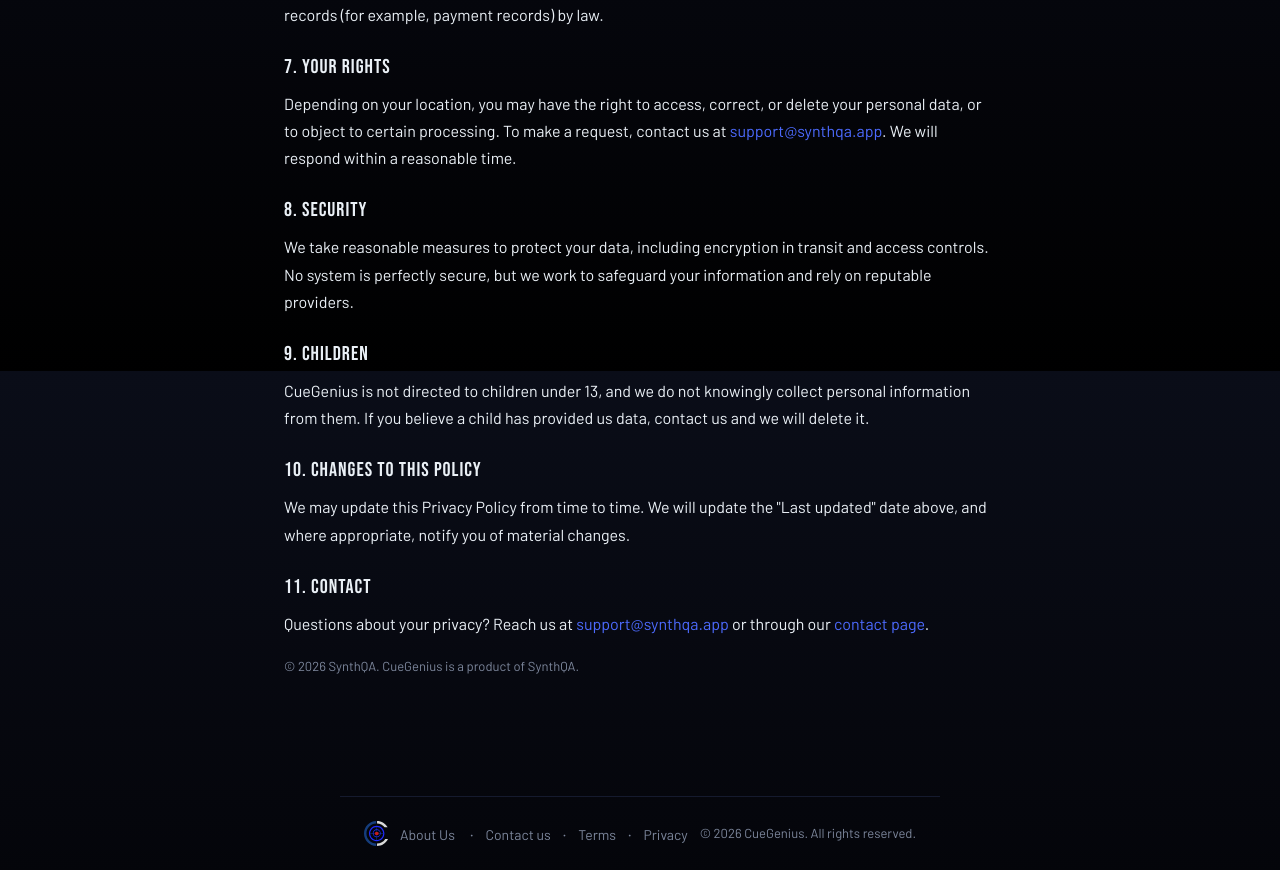
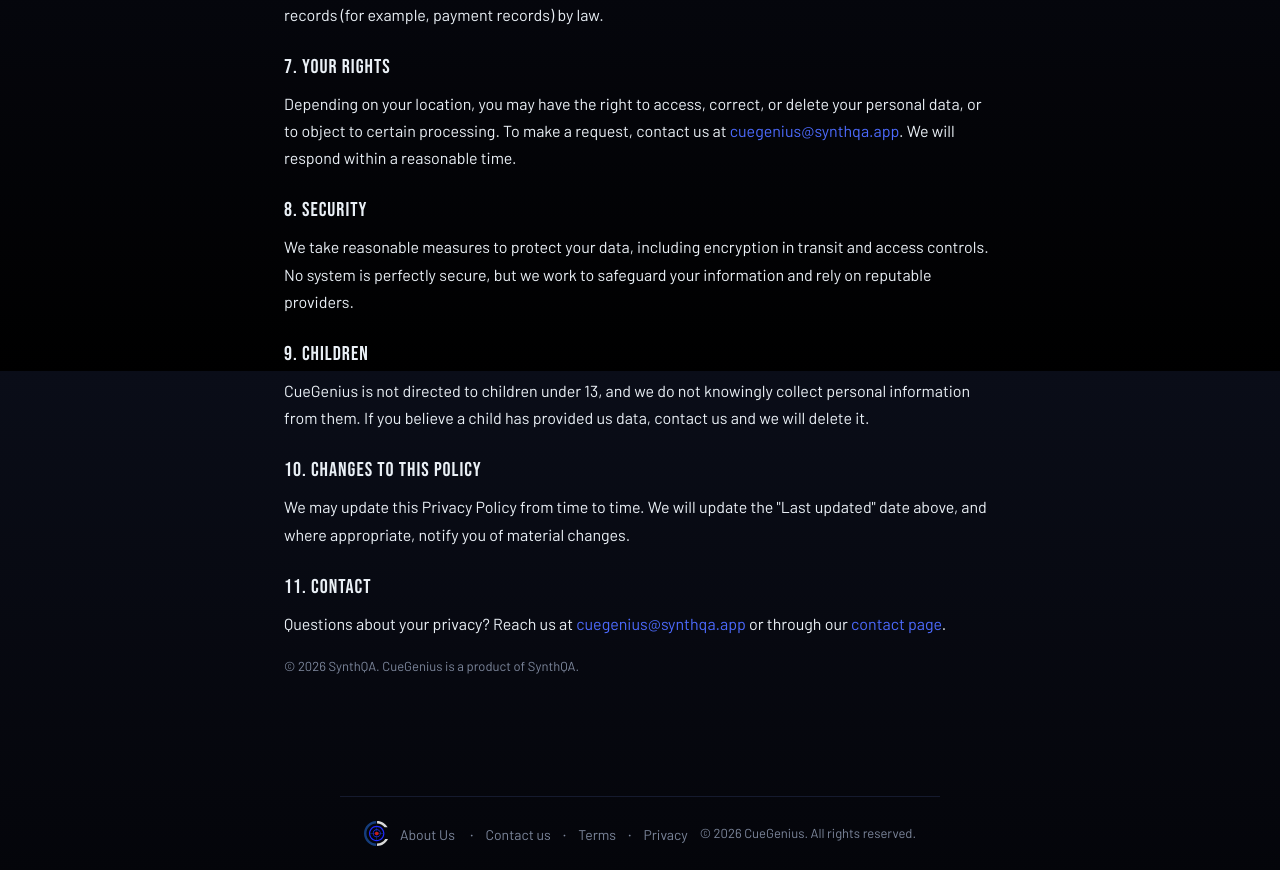
Before and after one commit to perryniesha2-ops/CueGeniusPoolApp, a Next.js app: page /privacy in a window 1280 px wide. Shown: the part 1229-2099 px from the top of the page. Built offline with nearby package versions, Linux system fonts and the light colour scheme; no server answers.

Commit message:
updated email

```diff
--- a/src/app/about/page.tsx
+++ b/src/app/about/page.tsx
@@ -56,7 +56,7 @@
         <div className="section-title">Contact</div>
         <p style={{ lineHeight: 1.7, color: "var(--cream)" }}>
           Questions, feedback, or issues? Reach us at{" "}
-          <a href="mailto:support@synthqa.app">support@synthqa.app</a>.
+          <a href="mailto:cuegenius@synthqa.app">cuegenius@synthqa.app</a>.
         </p>
       </div>
 
--- a/src/app/privacy/page.tsx
+++ b/src/app/privacy/page.tsx
@@ -90,8 +90,8 @@
         Depending on your location, you may have the right to access, correct,
         or delete your personal data, or to object to certain processing. To
         make a request, contact us at{" "}
-        <a href="mailto:support@synthqa.app">support@synthqa.app</a>. We will
-        respond within a reasonable time.
+        <a href="mailto:cuegenius@synthqa.app">cuegenius@synthqa.app</a>. We
+        will respond within a reasonable time.
       </Section>
 
       <Section title="8. Security">
@@ -114,8 +114,8 @@
 
       <Section title="11. Contact">
         Questions about your privacy? Reach us at{" "}
-        <a href="mailto:support@synthqa.app">support@synthqa.app</a> or through
-        our <a href="/contact">contact page</a>.
+        <a href="mailto:cuegenius@synthqa.app">cuegenius@synthqa.app</a> or
+        through our <a href="/contact">contact page</a>.
       </Section>
 
       <p className="muted" style={{ fontSize: 13, marginTop: 20 }}>
--- a/src/app/terms/page.tsx
+++ b/src/app/terms/page.tsx
@@ -7,15 +7,17 @@
   return (
     <main className="app" style={{ maxWidth: 760 }}>
       <h1>Terms of Service</h1>
-      <p className="muted" style={{ marginBottom: 24 }}>Last updated: {updated}</p>
+      <p className="muted" style={{ marginBottom: 24 }}>
+        Last updated: {updated}
+      </p>
 
       <div className="card">
         <p style={{ lineHeight: 1.7 }}>
-          These Terms of Service (&quot;Terms&quot;) govern your use of CueGenius
-          (&quot;the Service&quot;), operated by SynthQA (&quot;we,&quot;
-          &quot;us,&quot; or &quot;our&quot;). By creating an account or using the
-          Service, you agree to these Terms. If you do not agree, please do not
-          use the Service.
+          These Terms of Service (&quot;Terms&quot;) govern your use of
+          CueGenius (&quot;the Service&quot;), operated by SynthQA
+          (&quot;we,&quot; &quot;us,&quot; or &quot;our&quot;). By creating an
+          account or using the Service, you agree to these Terms. If you do not
+          agree, please do not use the Service.
         </p>
       </div>
 
@@ -66,44 +68,44 @@
         You may cancel your subscription at any time; cancellation takes effect
         at the end of the current billing period, and you retain access until
         then. We do not generally provide refunds for partial billing periods
-        except where required by law. Payments are processed by Stripe; we do not
-        store your full card details.
+        except where required by law. Payments are processed by Stripe; we do
+        not store your full card details.
       </Section>
 
       <Section title="7. Acceptable use">
-        You agree not to misuse the Service, including attempting to access it by
-        unauthorized means, disrupting its operation, reselling access, or using
-        it to violate any law. We may suspend or terminate accounts that violate
-        these Terms.
+        You agree not to misuse the Service, including attempting to access it
+        by unauthorized means, disrupting its operation, reselling access, or
+        using it to violate any law. We may suspend or terminate accounts that
+        violate these Terms.
       </Section>
 
       <Section title="8. Your data">
-        You retain ownership of the match data you enter. You grant us permission
-        to store and process it to provide the Service. Our handling of personal
-        data is described in our{" "}
+        You retain ownership of the match data you enter. You grant us
+        permission to store and process it to provide the Service. Our handling
+        of personal data is described in our{" "}
         <a href="/privacy">Privacy Policy</a>.
       </Section>
 
       <Section title="9. Disclaimers and limitation of liability">
-        The Service is provided &quot;as is&quot; without warranties of any kind.
-        The performance estimates are approximations and we do not guarantee
-        their accuracy. To the fullest extent permitted by law, we are not liable
-        for any indirect, incidental, or consequential damages arising from your
-        use of the Service. Our total liability is limited to the amount you paid
-        us in the twelve months preceding the claim.
+        The Service is provided &quot;as is&quot; without warranties of any
+        kind. The performance estimates are approximations and we do not
+        guarantee their accuracy. To the fullest extent permitted by law, we are
+        not liable for any indirect, incidental, or consequential damages
+        arising from your use of the Service. Our total liability is limited to
+        the amount you paid us in the twelve months preceding the claim.
       </Section>
 
       <Section title="10. Changes to these Terms">
-        We may update these Terms from time to time. If we make material changes,
-        we will update the &quot;Last updated&quot; date and, where appropriate,
-        notify you. Continued use of the Service after changes take effect
-        constitutes acceptance.
+        We may update these Terms from time to time. If we make material
+        changes, we will update the &quot;Last updated&quot; date and, where
+        appropriate, notify you. Continued use of the Service after changes take
+        effect constitutes acceptance.
       </Section>
 
       <Section title="11. Contact">
         Questions about these Terms? Reach us at{" "}
-        <a href="mailto:support@synthqa.app">support@synthqa.app</a> or through
-        our <a href="/contact">contact page</a>.
+        <a href="mailto:cuegenius@synthqa.app">cuegenius@synthqa.app</a> or
+        through our <a href="/contact">contact page</a>.
       </Section>
 
       <p className="muted" style={{ fontSize: 13, marginTop: 20 }}>
@@ -113,7 +115,13 @@
   );
 }
 
-function Section({ title, children }: { title: string; children: React.ReactNode }) {
+function Section({
+  title,
+  children,
+}: {
+  title: string;
+  children: React.ReactNode;
+}) {
   return (
     <div style={{ marginBottom: 20 }}>
       <h2 style={{ fontSize: 20, marginBottom: 8 }}>{title}</h2>
--- a/src/lib/actions/contact.ts
+++ b/src/lib/actions/contact.ts
@@ -32,7 +32,7 @@
     </div>`;
 
   const result = await sendEmail(
-    "support@synthqa.app", // where contact messages go (swap to cuegenius domain later)
+    "cuegenius@synthqa.app", // where contact messages go (swap to cuegenius domain later)
     `Contact form: ${name}`,
     html,
   );
```
